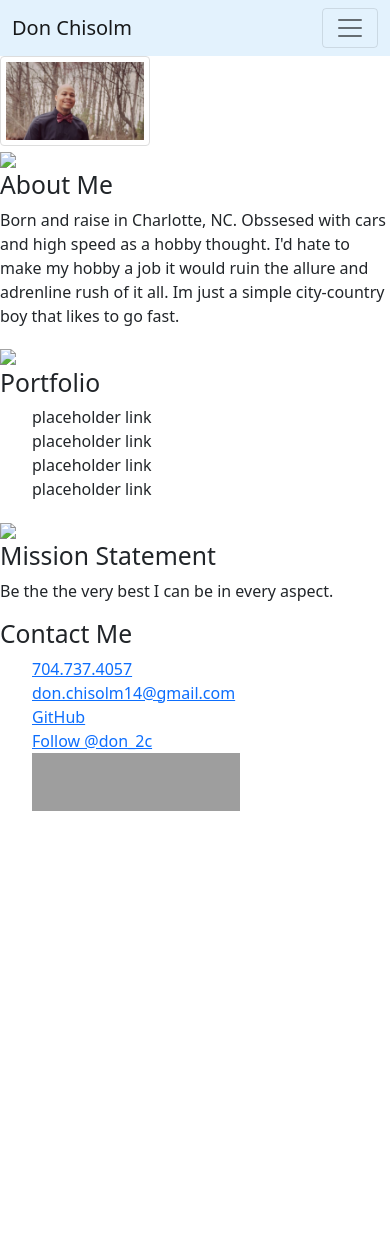
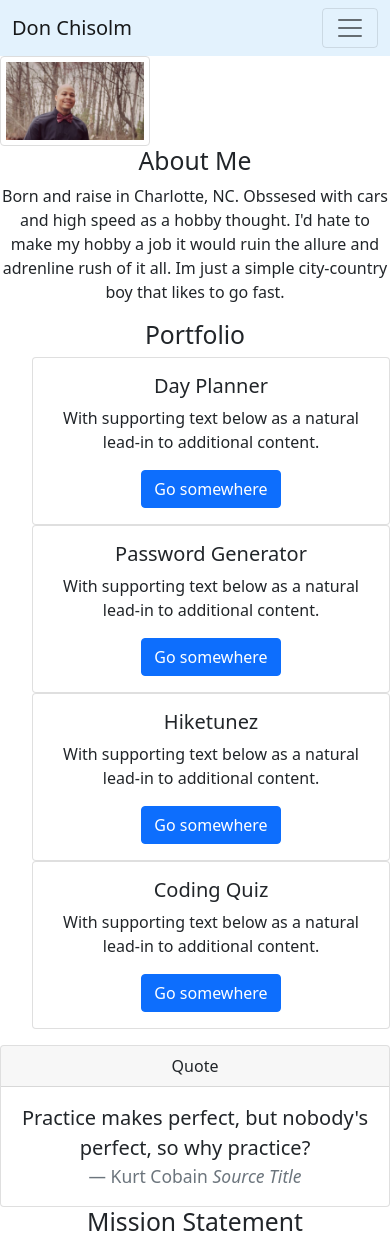
Before and after one commit to Donchiz77/Portfolio-page, a plain HTML site: page index.html in a window 390 px wide. Shown: the top 1239 px of the page. Before the commit the page ends 844 px from the top, so only its background shows below. Drawn offline with nearby package versions, Linux system fonts and the light colour scheme; grey boxes are pictures that could not be loaded.

Commit message:
cards added for links to be added with project works. nav bar fixed still not mobile responsive. git hub link fixed

```diff
--- a/portfolio.html
+++ b/index.html
@@ -10,14 +10,6 @@
 
 
 <body>
-  <!-- <header>
-    <h1>Don C</h1> -->
-    <!-- <nav class= "top-bar" >
-        <a href= #about-me>About me</a>
-        <a href= #Porfolio>Portfolio</a>
-        <a href= #Mission-statement>Mission-statement</a>
-        <a href= #contact>Contact Me</a>
-    </nav> -->
     <nav class="navbar sticky-top navbar-expand-lg navbar-light"style="background-color: #e3f2fd;">
       <div class="container-fluid">
         <a class="navbar-brand" href="#">Don Chisolm</a>
@@ -25,7 +17,7 @@
           <span class="navbar-toggler-icon"></span>
         </button>
         <div class="collapse navbar-collapse" id="navbarNav">
-          <ul class="navbar-nav">
+          <ul class="navbar-nav me-auto mb-2 mb-lg-0">
             <li class="nav-item">
               <a class="nav-link active" aria-current="page" href="#">Home</a>
             </li>
@@ -35,9 +27,9 @@
             <li class="nav-item">
               <a class="nav-link" href="#Portfolio">Portfolio</a>
             </li>
-            <li class="nav-item">
+            <!-- <li class="nav-item">
               <a class="nav-link disabled" href="#" tabindex="-1" aria-disabled="true">Disabled</a>
-            </li>
+            </li> -->
           </ul>
         </div>
       </div>
@@ -46,23 +38,74 @@
   <img src= "assets/Profilepic1.jpg" class= "picofme" alt= "me in my natural habitat">
 
   <main>
-    <section id="about-me" class="style1">
-      <img src="#" class="image1"/>
+    <section id="about-me" class="style1 text-center">
+      <!-- <img src="#" class="image1"/> -->
       <h2>About Me</h2>
       <p>Born and raise in Charlotte, NC. Obssesed with cars and high speed as a hobby thought. I'd hate to make my hobby a job it would ruin the allure and adrenline rush of it all. Im just a simple city-country boy that likes to go fast.</p>
     </section>
-    <section id="Portfolio" Class= "style2">
-      <img src="#" class= "image2"/>
+    <section id="Portfolio" Class= "style2 text-center">
+      <!-- <img src="#" class= "image2"/> -->
       <h2>Portfolio</h2>
         <ul>
-          <li>placeholder link</li>
-          <li>placeholder link</li>
-          <li>placeholder link</li>
-          <li>placeholder link</li>
+          <li>
+            <div class="row">
+              <div class="col-sm-6">
+                <div class="card">
+                  <div class="card-body">
+                    <h5 class="card-title">Day Planner</h5>
+                    <p class="card-text">With supporting text below as a natural lead-in to additional content.</p>
+                    <a href="#" class="btn btn-primary">Go somewhere</a>
+                  </div>
+                </div>
+              </div>
+              <div class="col-sm-6">
+                <div class="card">
+                  <div class="card-body">
+                    <h5 class="card-title">Password Generator</h5>
+                    <p class="card-text">With supporting text below as a natural lead-in to additional content.</p>
+                    <a href="#" class="btn btn-primary">Go somewhere</a>
+                  </div>
+                </div>
+              </div>
+            </div>
+          </li>
+          <li>
+            <div class="row">
+              <div class="col-sm-6">
+                <div class="card">
+                  <div class="card-body">
+                    <h5 class="card-title">Hiketunez</h5>
+                    <p class="card-text">With supporting text below as a natural lead-in to additional content.</p>
+                    <a href="#" class="btn btn-primary">Go somewhere</a>
+                  </div>
+                </div>
+              </div>
+              <div class="col-sm-6">
+                <div class="card">
+                  <div class="card-body">
+                    <h5 class="card-title">Coding Quiz</h5>
+                    <p class="card-text">With supporting text below as a natural lead-in to additional content.</p>
+                    <a href="#" class="btn btn-primary">Go somewhere</a>
+                  </div>
+                </div>
+              </div>
+            </div>
+          </li>
         </ul>
     </section>
-    <section id="Mission-statement" class="style3">
-      <img src="#" class= "image3"/>
+    <section id="Mission-statement" class="style3 text-center">
+      <!-- <img src="#" class= "image3"/> -->
+      <div class="card">
+        <div class="card-header">
+          Quote
+        </div>
+        <div class="card-body text-center">
+          <blockquote class="blockquote mb-0">
+            <p>Practice makes perfect, but nobody's perfect, so why practice?</p>
+            <footer class="blockquote-footer">Kurt Cobain <cite title="Source Title">Source Title</cite></footer>
+          </blockquote>
+        </div>
+      </div>
       <h2>Mission Statement</h2>
       <P>
         Be the the very best I can be in every aspect.
@@ -71,14 +114,14 @@
     </section>
 
   </main>
-  <footer class="page-section contact" id="contact">
+  <footer class="page-section contact text-center" id="contact">
     <h2>Contact Me</h2>
       <div>
         <address>
           <ul>
               <li><a href="tel:+17047374057">704.737.4057</a></li>
               <li><a href="mailto:don.chisolm14@gmail.com">don.chisolm14@gmail.com</a></li>
-              <li><a href="https://donchiz77.github.io">GitHub</a></li>
+              <li><a href="https://github.com/Donchiz77">GitHub</a></li>
               <li><a href="https://twitter.com/don_2c?ref_src=twsrc%5Etfw" class="twitter-follow-button" data-show-count="false">Follow @don_2c</a><script async src="https://platform.twitter.com/widgets.js" charset="utf-8"></script></li>
               <li><a href="https://stackoverflow.com/users/15666210/don-c"><img src="https://stackoverflow.com/users/flair/15666210.png" width="208" height="58" alt="profile for Don C. at Stack Overflow, Q&amp;A for professional and enthusiast programmers" title="profile for Don C. at Stack Overflow, Q&amp;A for professional and enthusiast programmers"></a></li>
            </ul>
```
Also changed, not shown: java/script.js (added).
